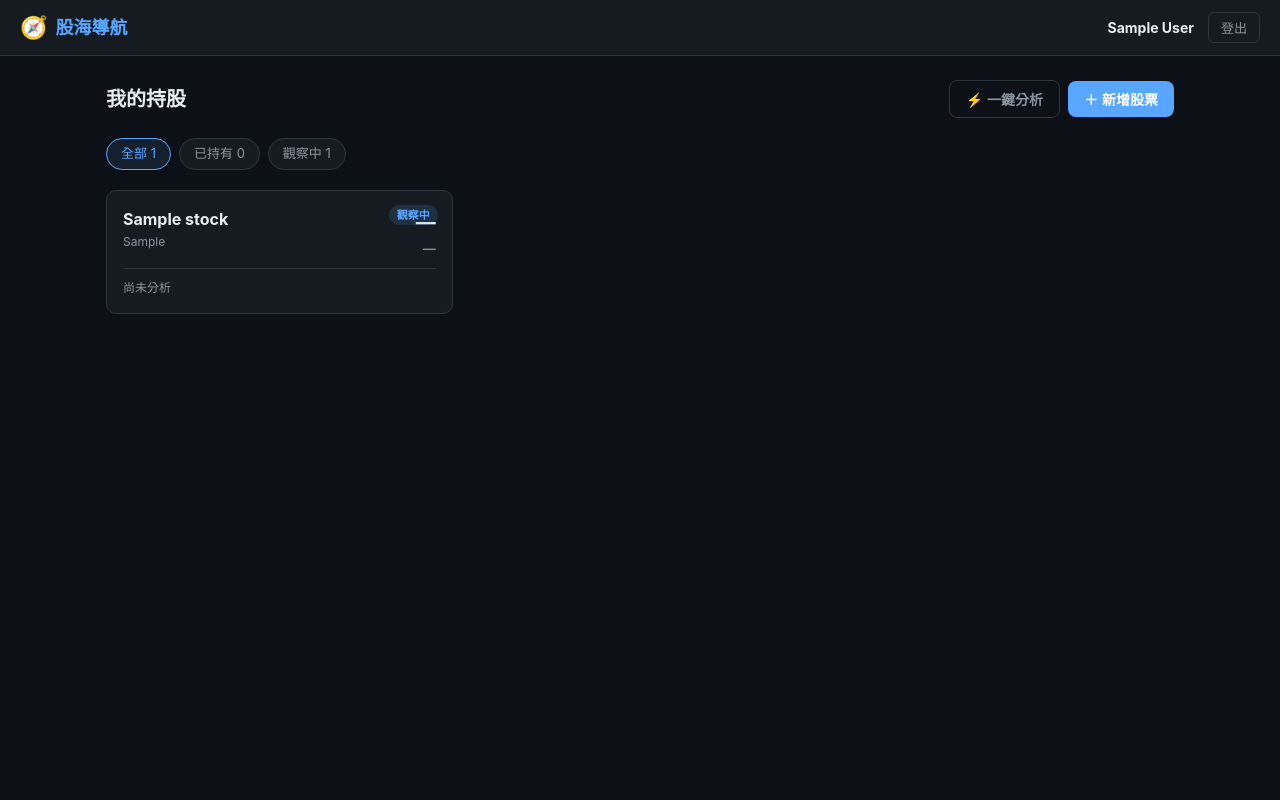
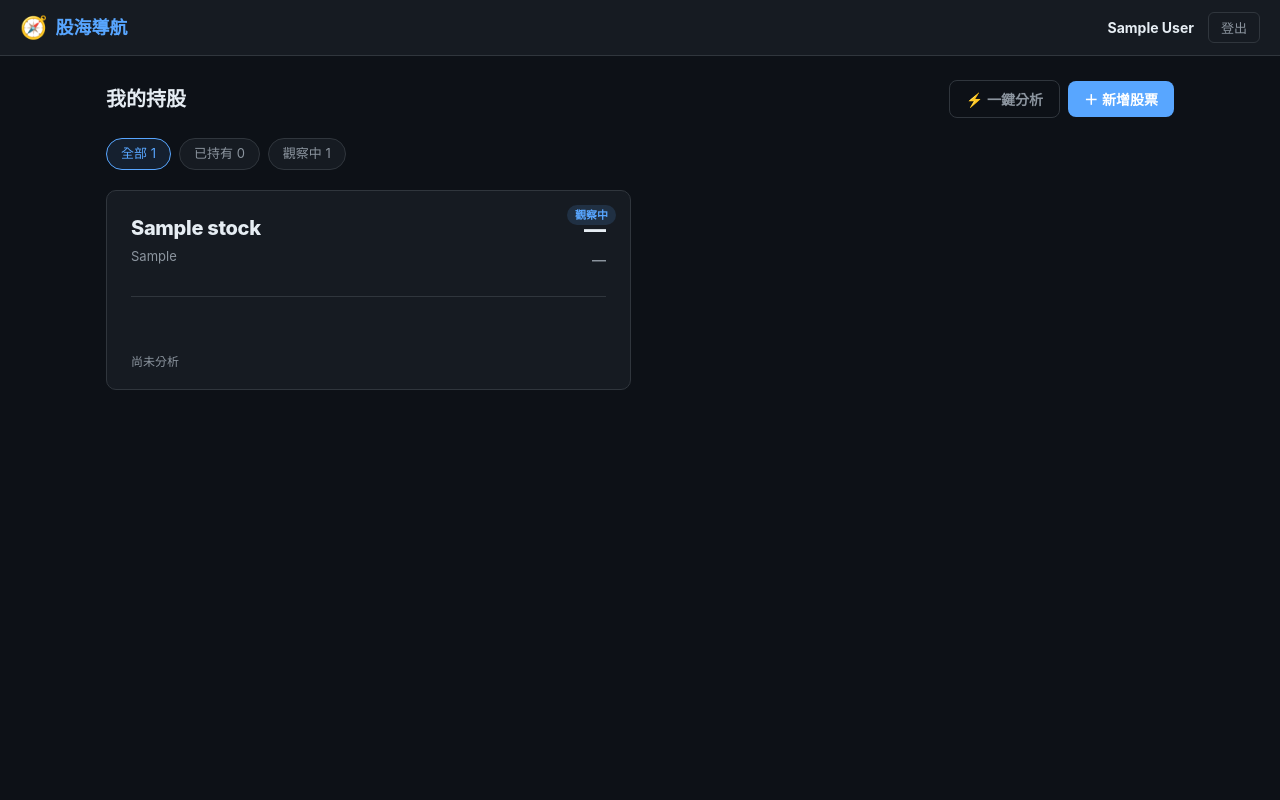
Before and after one commit to Jason690926/investment-system, a Flask app: page /dashboard in a window 1280 px wide. Run offline with Flask 3, Linux system fonts and the light colour scheme; a user stored in the database is signed in; tables that the repository leaves empty hold one stand-in row (values such as "Sample post").

Commit message:
fix: apply html cleanup to cached analysis; UI overhaul - bigger cards, reader-friendly report colors

```diff
--- a/app.py
+++ b/app.py
@@ -121,9 +121,10 @@ def api_get_analysis(stock_id):
         ).first()
         if not cached or not cached.html_content:
             return jsonify({'cached': False})
+        from modules.ai_analyzer_v2 import _clean_html_output
         return jsonify({
             'cached':        True,
-            'html':          cached.html_content,
+            'html':          _clean_html_output(cached.html_content),
             'risk_pct':      cached.risk_pct,
             'support':       float(cached.support_price)    if cached.support_price    else None,
             'resistance':    float(cached.resistance_price) if cached.resistance_price else None,
--- a/static/css/app.css
+++ b/static/css/app.css
@@ -12,6 +12,7 @@
   --orange:     #e3b341;
   --purple:     #d2a8ff;
   --radius:     10px;
+  --text-dim:   #b0bec8;
 }
 
 /* ── Reset ────────────────────────────────────────────── */
@@ -134,8 +135,8 @@ a:hover { text-decoration: underline; }
 /* ── Stock Grid ───────────────────────────────────────── */
 .stock-grid {
   display: grid;
-  grid-template-columns: repeat(auto-fill, minmax(300px, 1fr));
-  gap: 14px;
+  grid-template-columns: repeat(auto-fill, minmax(360px, 1fr));
+  gap: 18px;
 }
 
 /* ── Stock Card ───────────────────────────────────────── */
@@ -143,50 +144,55 @@ a:hover { text-decoration: underline; }
   background: var(--card);
   border: 1px solid var(--border);
   border-radius: var(--radius);
-  padding: 16px;
+  padding: 22px 24px 18px;
   cursor: pointer;
   transition: all .2s;
   position: relative;
+  min-height: 200px;
+  display: flex;
+  flex-direction: column;
 }
 .stock-card:hover {
   border-color: var(--blue);
   background: var(--card-hover);
-  transform: translateY(-1px);
+  transform: translateY(-2px);
+  box-shadow: 0 4px 20px rgba(0,0,0,.3);
 }
 .card-row1 {
   display: flex;
   justify-content: space-between;
   align-items: flex-start;
-  margin-bottom: 10px;
+  margin-bottom: 12px;
 }
-.card-name { font-size: 16px; font-weight: 700; }
-.card-symbol { font-size: 12px; color: var(--muted); margin-top: 2px; }
+.card-name { font-size: 20px; font-weight: 800; letter-spacing: -.3px; }
+.card-symbol { font-size: 13px; color: var(--muted); margin-top: 4px; }
 .card-price-block { text-align: right; }
-.card-price { font-size: 20px; font-weight: 700; font-variant-numeric: tabular-nums; }
-.card-change { font-size: 13px; font-weight: 600; margin-top: 2px; }
+.card-price { font-size: 22px; font-weight: 800; font-variant-numeric: tabular-nums; }
+.card-change { font-size: 14px; font-weight: 600; margin-top: 3px; }
 .up   { color: var(--green); }
 .down { color: var(--red); }
 .flat { color: var(--muted); }
 
-.card-divider { border: none; border-top: 1px solid var(--border); margin: 10px 0; }
+.card-divider { border: none; border-top: 1px solid var(--border); margin: 14px 0 12px; }
 
 .card-row2 {
   display: flex;
   align-items: center;
   justify-content: space-between;
   gap: 10px;
+  margin-top: auto;
 }
 .risk-block { flex: 1; }
 .risk-label {
-  font-size: 11px;
+  font-size: 12px;
   color: var(--muted);
-  margin-bottom: 4px;
+  margin-bottom: 6px;
   display: flex;
   justify-content: space-between;
 }
-.risk-label span { font-weight: 700; }
+.risk-label span { font-weight: 700; font-size: 13px; }
 .risk-bar {
-  height: 5px;
+  height: 6px;
   background: var(--border);
   border-radius: 3px;
   overflow: hidden;
@@ -204,12 +210,13 @@ a:hover { text-decoration: underline; }
 .risk-fill.risk-high { background: var(--red); }
 
 .card-meta {
-  font-size: 12px;
+  font-size: 13px;
   color: var(--muted);
   text-align: right;
   white-space: nowrap;
+  line-height: 1.6;
 }
-.card-meta strong { color: var(--text); }
+.card-meta strong { color: var(--text); font-size: 14px; }
 
 /* ── Badge ────────────────────────────────────────────── */
 .badge {
@@ -263,12 +270,13 @@ a:hover { text-decoration: underline; }
 
 /* ── Wyckoff tag ──────────────────────────────────────── */
 .wyckoff-tag {
-  font-size: 11px;
+  font-size: 12px;
   color: var(--purple);
-  margin-top: 5px;
+  margin-top: 6px;
   display: flex;
   align-items: center;
   gap: 4px;
+  opacity: 0.85;
 }
 
 /* ── No data ──────────────────────────────────────────── */
@@ -462,18 +470,19 @@ a:hover { text-decoration: underline; }
 }
 .analysis-trigger p { color: var(--muted); margin-bottom: 20px; }
 
-/* 分析內容容器：明確深色背景，防止透明疊白 */
+/* 分析內容容器：護眼深色背景 */
 #analysis-content {
-  line-height: 1.8;
+  line-height: 1.9;
   background: var(--card);
-  color: var(--text);
-  padding: 4px 0;
+  color: var(--text-dim);
+  padding: 8px 0 16px;
+  font-size: 15px;
 }
 
-/* 強制所有 AI 輸出元素統一深色主題 */
+/* 強制所有 AI 輸出元素統一護眼深色主題 */
 #analysis-content * {
   background-color: transparent !important;
-  color: var(--text) !important;
+  color: var(--text-dim) !important;
   border-color: var(--border) !important;
 }
 
```
